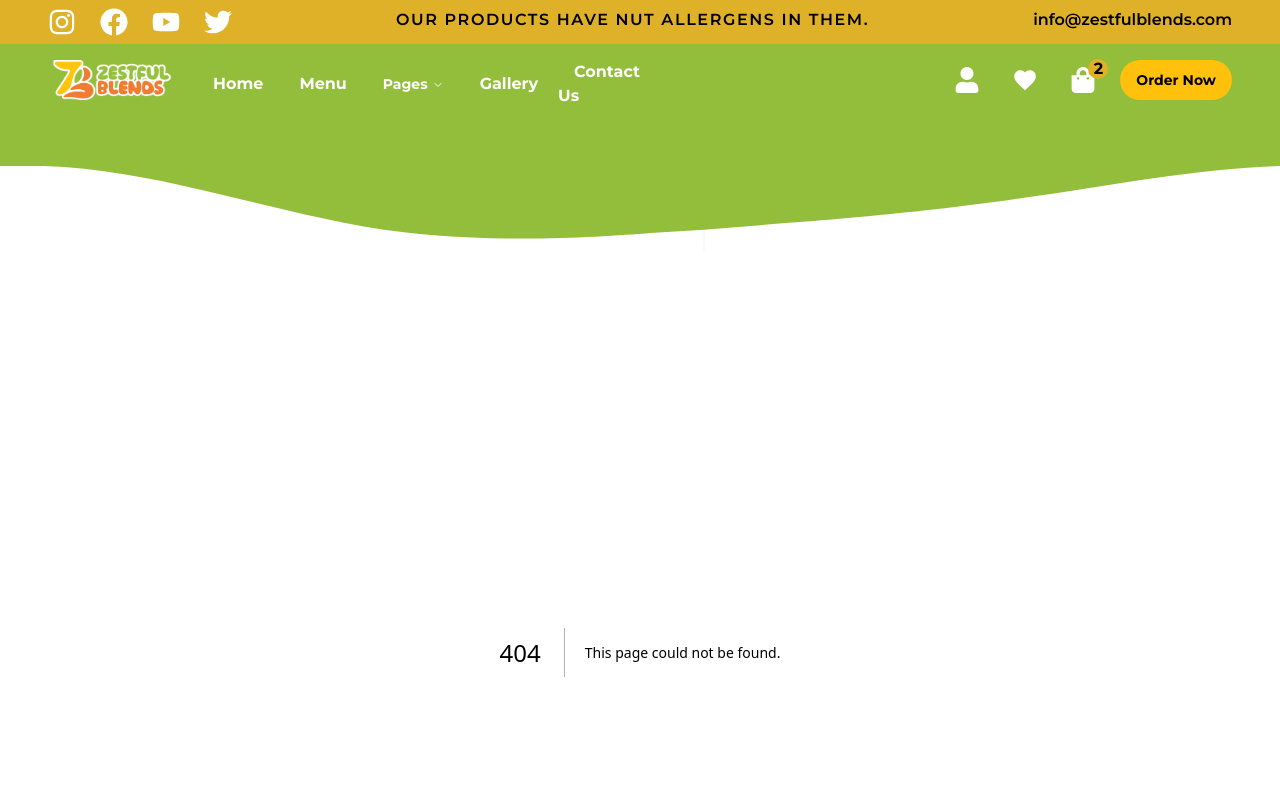
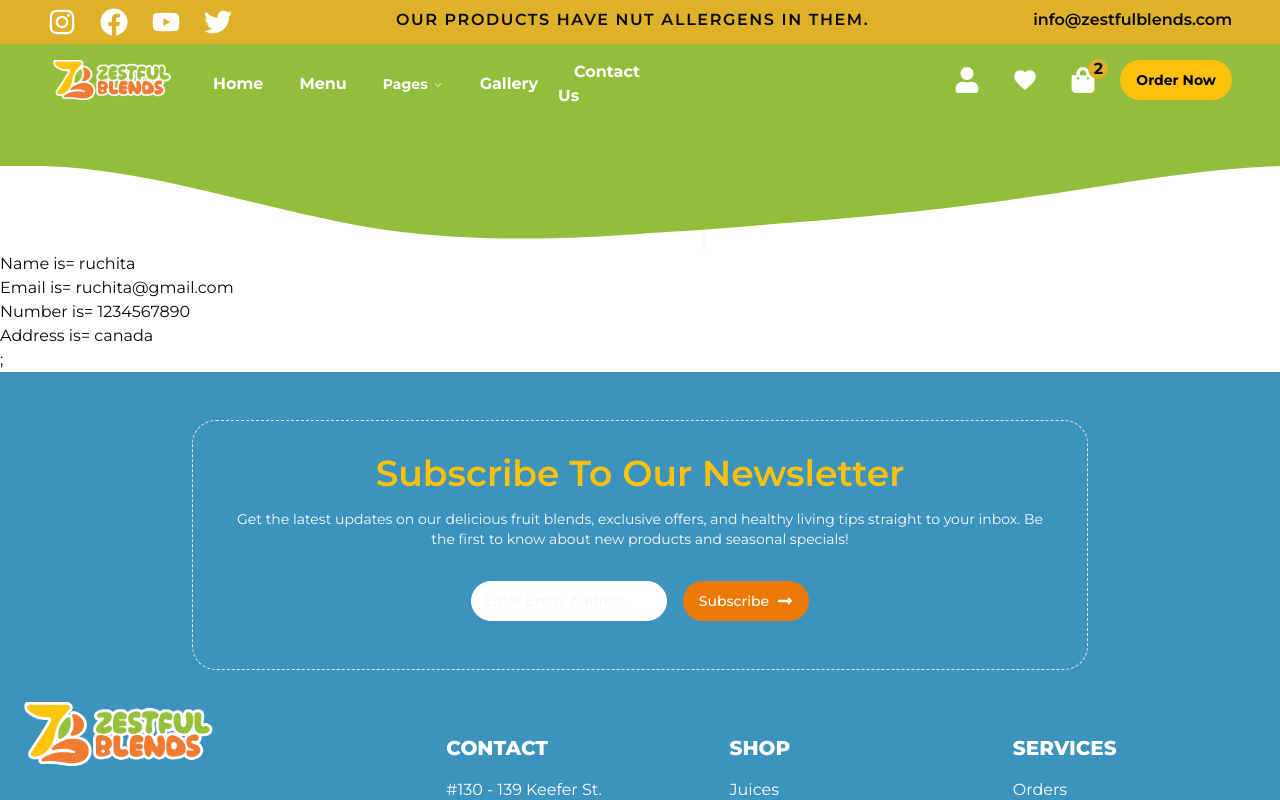
Before and after one commit to VanjaXYZ/zestful-blends-frontend, a Next.js app: page /profile in a window 1280 px wide. Before the commit this address had no page. Shown: the top 800 px of the page. Built offline with nearby package versions, Linux system fonts and the light colour scheme.

Commit message:
profile page created component

```diff
--- /dev/null
+++ b/src/app/(pages)/profile/components/profile.tsx
@@ -0,0 +1,22 @@
+"use client";
+const ProfileName = {
+  id: 1,
+  profileName: "ruchita",
+  emailId: "ruchita@gmail.com",
+  phone: "1234567890",
+  address: 'canada'
+};
+const ProfilePage = () => {
+  return (
+    <div>
+      <div>
+        <p>Name is= {ProfileName.profileName}</p>
+        <p>Email is= {ProfileName.emailId}</p>
+        <p>Number is= {ProfileName.phone}</p>
+        <p>Address is= {ProfileName.address}</p>
+      </div>;
+    </div>
+  );
+};
+
+export default ProfilePage;
--- /dev/null
+++ b/src/app/(pages)/profile/page.tsx
@@ -0,0 +1,9 @@
+import ProfilePage from "./components/profile";
+
+export default function profile() {
+  return (
+    <div>
+      <ProfilePage />
+    </div>
+  );
+}
```
